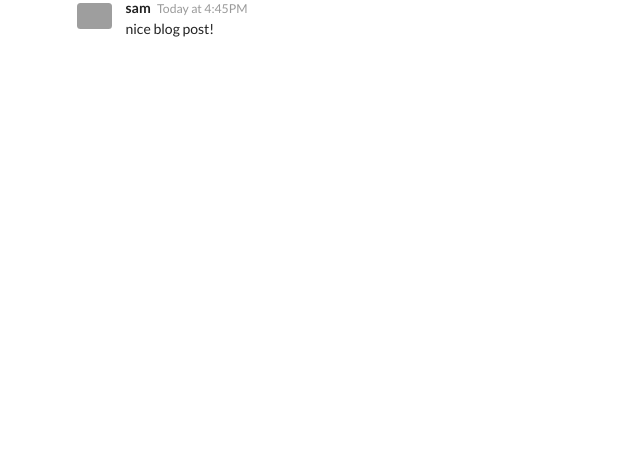
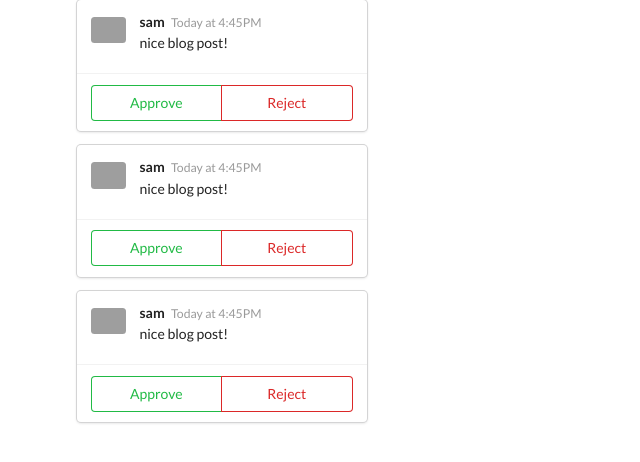
Before and after one commit to taylorafox1/componentstest, a React (Create React App) app: page / in a window 1280 px wide. Shown: the top 462 px of the page, without its empty margins (0-640 px from the left). Built offline with nearby package versions, Linux system fonts and the light colour scheme; grey boxes are pictures that could not be loaded.

Commit message:
added ApprovalCard

```diff
--- /dev/null
+++ b/src/ApprovalCard.js
@@ -0,0 +1,17 @@
+import React from 'react';
+
+const ApprovalCard = (props) => {
+  return (
+    <div className='ui card'>
+      <div className='content'>{props.children}</div>
+      <div className='extra content'>
+        <div className='ui two buttons'>
+          <div className='ui basic green button'>Approve</div>
+          <div className='ui basic red button'>Reject</div>
+        </div>
+      </div>
+    </div>
+  )
+};
+
+export default ApprovalCard;
--- a/src/index.js
+++ b/src/index.js
@@ -2,16 +2,35 @@
 import ReactDOM from 'react-dom';
 import faker from 'faker';
 import CommentDetail from './CommentDetail';
+import ApprovalCard from './ApprovalCard';
 
 const App = () => {
   return (
     <div className='ui container comments'>
+      <ApprovalCard>
         <CommentDetail
           author="sam"
           timeAgo="Today at 4:45PM"
           commentText="nice blog post!"
           avatar={faker.image.avatar()}
         />
+      </ApprovalCard>
+      <ApprovalCard>
+        <CommentDetail
+          author="sam"
+          timeAgo="Today at 4:45PM"
+          commentText="nice blog post!"
+          avatar={faker.image.avatar()}
+        />
+      </ApprovalCard>
+      <ApprovalCard>
+        <CommentDetail
+          author="sam"
+          timeAgo="Today at 4:45PM"
+          commentText="nice blog post!"
+          avatar={faker.image.avatar()}
+        />
+      </ApprovalCard>
     </div>
   )
 }
```
Lines whose indentation alone changed are shown as unchanged.
